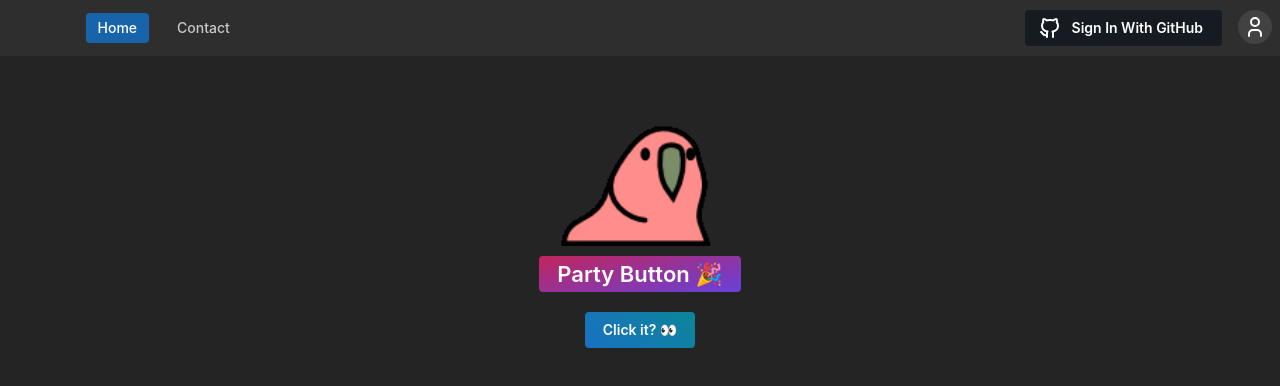
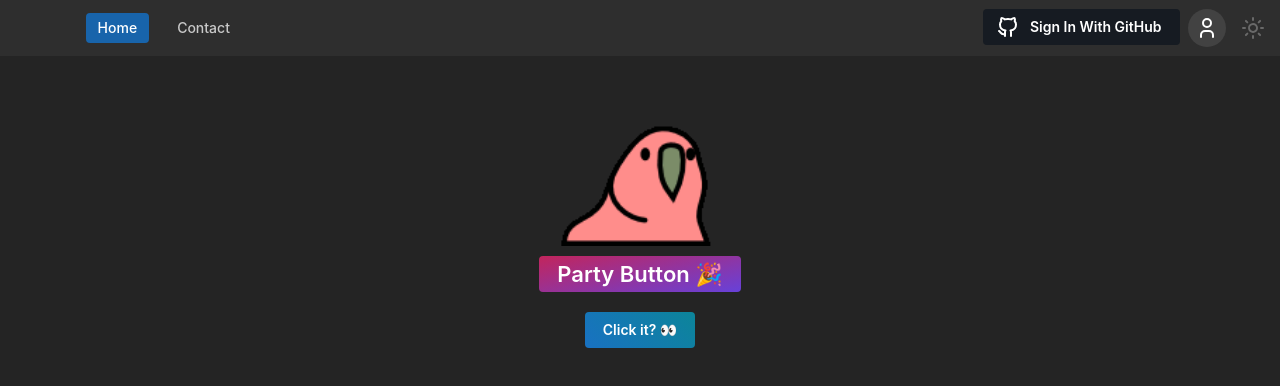
Before and after one commit to JamesWalkerGit/react-native-monorepo, a Next.js app in the folder apps/web/: page / in a window 1280 px wide. Shown: the top 386 px of the page. Built offline with nearby package versions, Linux system fonts and the light colour scheme; no server answers.

Commit message:
setup fade animations for theme changing, github fade, ThemeButton (#25)

```diff
--- a/apps/web/app/components/Navbar.tsx
+++ b/apps/web/app/components/Navbar.tsx
@@ -10,6 +10,8 @@ import GithubButton from "./auth/GithubButton";
 import { useSession } from "next-auth/react";
 import UserMenu from "./UserMenu/UserMenu";
 import { showInDesktopView, showInMobileView } from "@/styles/consts";
+import styleConsts from '@/styles/styleConsts.module.css'
+import ThemeButton from "./theming/ThemeButton";
 
 const links = [
     { link: '/', label: 'Home' },
@@ -29,7 +31,7 @@ export default function Navbar() {
         <Link
             key={link.label}
             href={link.link}
-            className={classes.link}
+            className={classes.link + ' ' + styleConsts.transitionThemeColors}
             data-active={activeLink === link.link || undefined}
             onClick={() => {
                 setActiveLink(link.link);
@@ -53,9 +55,9 @@ export default function Navbar() {
                 <div style={styles.sidebarHeader}>
                     {navigationLinks}
                 </div>
-            </Drawer >
+            </Drawer>
 
-            <div style={styles.navContainer} className={classes.navContainer}>
+            <div style={styles.navContainer} className={classes.navContainer + ' ' + styleConsts.transitionThemeColors}>
                 <div style={{ ...styles.navSection, ...styles.startSection }}>
                     <div className={showInDesktopView}>
                     </div>
@@ -77,8 +79,11 @@ export default function Navbar() {
 
                 <div style={{ ...styles.navSection, ...styles.endSection }}>
                     <div style={styles.userMenuContainer}>
-                        {session.status === 'unauthenticated' ? <GithubButton /> : null}
+                        {session.status === 'unauthenticated' ?
+                            <GithubButton /> : null
+                        }
                         <UserMenu />
+                        <ThemeButton />
                     </div>
                 </div>
             </div>
@@ -112,11 +117,11 @@ const createStyles = () => {
             padding: 8
         },
         centerSection: {
-            flex: .75,
+            flex: .55,
             padding: 8
         },
         endSection: {
-            flex: .2,
+            flex: .4,
             justifyContent: 'flex-end',
             padding: 8
         },
@@ -127,7 +132,7 @@ const createStyles = () => {
             marginTop: '8vh'
         },
         userMenuContainer: {
-            gap: 16,
+            gap: 8,
             display: 'flex',
             flexDirection: 'row'
         }
--- a/apps/web/app/components/UserMenu/UserMenu.tsx
+++ b/apps/web/app/components/UserMenu/UserMenu.tsx
@@ -1,6 +1,6 @@
 "use client"
 import { StyleSheet } from "@/styles/Stylesheet";
-import { Menu, MenuProps, Text, ThemeIcon, UnstyledButton, useComputedColorScheme, useMantineColorScheme, useMantineTheme } from "@mantine/core";
+import { Menu, MenuProps, Text, ThemeIcon, Transition, UnstyledButton, useComputedColorScheme, useMantineColorScheme, useMantineTheme } from "@mantine/core";
 import { IconLogout2, IconMoon, IconSunHigh, IconUser, IconUserCode } from "@tabler/icons-react";
 import { forwardRef, useState } from "react";
 import { signOut, useSession } from "next-auth/react";
@@ -12,20 +12,30 @@ export default function UserMenu(props: MenuProps) {
     const styles = createStyles();
     const theme = useMantineTheme();
     const [userMenuOpen, setUserMenuOpen] = useState(false);
-    const { setColorScheme } = useMantineColorScheme();
+    const { setColorScheme } = useMantineColorScheme({ keepTransitions: true });
     const computedColorScheme = useComputedColorScheme(undefined, { getInitialValueInEffect: true });
     const session = useSession();
+    const [mounted] = useState(true);
+
 
     const UserMenuButton = forwardRef<HTMLButtonElement>(
         ({ ...props }, ref) => (
-            <UnstyledButton
+            <Transition
+                mounted={mounted}
+                transition="fade"
+                duration={350}
+                timingFunction="ease"
+            >
+                {(fadeStyle) => {
+                    return <UnstyledButton
                         aria-label="User Settings"
                         ref={ref}
                         {...props}
+                        style={fadeStyle}
                     >
                         <ThemeIcon
                             variant="gradient"
-                    size="lg"
+                            size={38}
                             radius={20}
                             className={userMenuClasses.userMenuIcon}
                             darkHidden={true}
@@ -35,7 +45,7 @@ export default function UserMenu(props: MenuProps) {
                         </ThemeIcon>
                         <ThemeIcon
                             variant="filled"
-                    size="lg"
+                            size={38}
                             radius={20}
                             color={theme.colors.dark[4]}
                             className={userMenuClasses.userMenuIcon}
@@ -44,6 +54,9 @@ export default function UserMenu(props: MenuProps) {
                             {session.status === 'authenticated' ? <IconUserCode /> : <IconUser />}
                         </ThemeIcon>
                     </UnstyledButton>
+                }
+                }
+            </Transition>
         )
     );
     UserMenuButton.displayName = 'UserMenuButton';
--- a/apps/web/app/components/auth/GithubButton.tsx
+++ b/apps/web/app/components/auth/GithubButton.tsx
@@ -3,16 +3,19 @@
 import { StyleSheet } from "@/styles/Stylesheet"
 import { signIn, signOut, useSession } from "next-auth/react"
 import { IconBrandGithub } from "@tabler/icons-react";
-import { Button, Loader, useMantineTheme, } from "@mantine/core";
-import { useState } from "react";
-
+import { Button, Loader, Transition, useMantineTheme, } from "@mantine/core";
+import { useEffect, useState } from "react";
 
 export default function GithubButton() {
     const theme = useMantineTheme();
     const session = useSession();
     const styles = createStyles();
+    const [loadingGithubButton, setLoadingGithubButton] = useState(false);
+    const [mounted, setMounted] = useState(false);
 
-    const [loadingGithubButton, setLoadingGithubButton] = useState(false);
+    useEffect(() => {
+        setMounted(true)
+    }, []);
 
     return (
         <>
@@ -24,13 +27,29 @@ export default function GithubButton() {
                 </> :
 
                 session.status === 'unauthenticated' ?
-                    <Button onClick={() => {
-                        signIn('github');
-                        setLoadingGithubButton(true);
-                    }
-                    } style={styles.githubButton} leftSection={<IconBrandGithub color="white" />}>
-                        Sign In With GitHub
-                    </Button>
+                    <>
+                        <Transition
+                            mounted={mounted}
+                            transition="fade"
+                            duration={350}
+                            timingFunction="ease"
+                        >
+                            {(fadeStyle) => {
+                                return <Button
+                                    style={{ ...fadeStyle, ...styles.githubButton }}
+                                    leftSection={<IconBrandGithub color="white" />}
+                                    onClick={() => {
+                                        signIn('github');
+                                        setLoadingGithubButton(true);
+                                    }
+                                    }
+                                >
+                                    Sign In With GitHub
+                                </Button>
+                            }
+                            }
+                        </Transition>
+                    </>
                     : session.status === 'authenticated' ?
                         <Button color="secondary" onClick={() => signOut()} style={styles.githubButton}>
                             Sign Out
--- /dev/null
+++ b/apps/web/app/components/theming/ThemeButton.tsx
@@ -0,0 +1,64 @@
+"use client";
+
+import { ActionIcon, Tooltip, Transition, useComputedColorScheme, useMantineColorScheme, useMantineTheme } from "@mantine/core";
+import { IconSunHigh, IconMoon } from "@tabler/icons-react";
+import { useEffect, useState } from "react";
+
+
+export default function ThemeButton() {
+    const theme = useMantineTheme();
+    const { setColorScheme } = useMantineColorScheme({ keepTransitions: true });
+    const computedColorScheme = useComputedColorScheme(undefined, { getInitialValueInEffect: true });
+    const [mountedSun, setMountedSun] = useState(true);
+
+    const toggleColorScheme = () => {
+        setMountedSun(!mountedSun);
+        setColorScheme(computedColorScheme === 'light' ? 'dark' : 'light')
+    }
+
+    useEffect(() => {
+        computedColorScheme === 'light' ? setMountedSun(false) : setMountedSun(true)
+    }, [computedColorScheme]);
+
+    return (
+        <>
+            <Transition
+                mounted={mountedSun}
+                transition="fade"
+                duration={350}
+                timingFunction="ease"
+            >
+                {(fadeStyle) => {
+                    return <Tooltip label="Set Light Theme" color={theme.colors.dark[3]} lightHidden={true}>
+                        <ActionIcon style={fadeStyle} variant='subtle' color={theme.colors.dark[3]} lightHidden={true} radius={20} size={38} aria-label="Set Light Theme Icon"
+                            onClick={toggleColorScheme}
+                        >
+                            <IconSunHigh
+                            />
+                        </ActionIcon>
+                    </Tooltip>
+                }
+                }
+            </Transition>
+
+            <Transition
+                mounted={!mountedSun}
+                transition="fade"
+                duration={350}
+                timingFunction="ease"
+            >
+                {(fadeStyle) => {
+                    return <Tooltip label="Set Dark Theme" color={theme.colors.dark[3]} darkHidden={true}>
+                        <ActionIcon style={fadeStyle} variant='subtle' color={theme.colors.dark[3]} darkHidden={true} radius={20} size={38} aria-label="Set Dark Theme Icon"
+                            onClick={toggleColorScheme}
+                        >
+                            <IconMoon
+                            />
+                        </ActionIcon>
+                    </Tooltip>
+                }
+                }
+            </Transition>
+        </>
+    );
+}
--- a/apps/web/app/page.tsx
+++ b/apps/web/app/page.tsx
@@ -5,7 +5,7 @@ import { useState } from "react";
 import Image from 'next/image';
 import { StyleSheet } from "@/styles/Stylesheet"
 import { useSession } from "next-auth/react"
-import { Button, Loader, Modal, } from "@mantine/core";
+import { Button, Modal, } from "@mantine/core";
 import { useDisclosure, useViewportSize } from "@mantine/hooks";
 
 export default function Homepage() {
--- a/apps/web/styles/global.css
+++ b/apps/web/styles/global.css
@@ -5,3 +5,20 @@
 body>[data-overlay-container] {
   height: 100%;
 }
+
+/* theme fade transition */
+html,
+html>* {
+  transition: color .25s, background-color .25s;
+}
+
+/* Override for mantine drawer animation and theme fade transition */
+.mantine-Drawer-root>.mantine-Drawer-inner>.mantine-Drawer-content {
+  --paper-radius: var(--mantine-radius-md);
+  transition-property: transform, opacity, color, background-color !important;
+  transition-duration: 250ms;
+  transition-timing-function: ease;
+  transform-origin: right center;
+  opacity: 1;
+  transform: translateX(0px);
+}
--- a/apps/web/styles/styleConsts.module.css
+++ b/apps/web/styles/styleConsts.module.css
@@ -17,3 +17,8 @@
         display: flex;
     }
 }
+
+/* theme fade transition */
+.transitionThemeColors {
+    transition: color .25s, background-color .25s;
+}
```
Lines whose indentation alone changed are shown as unchanged.
